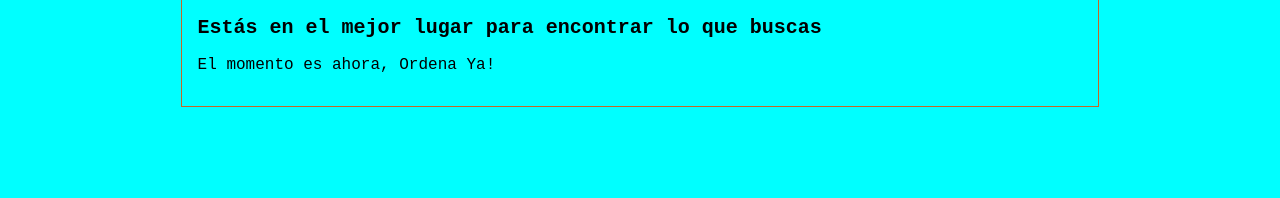
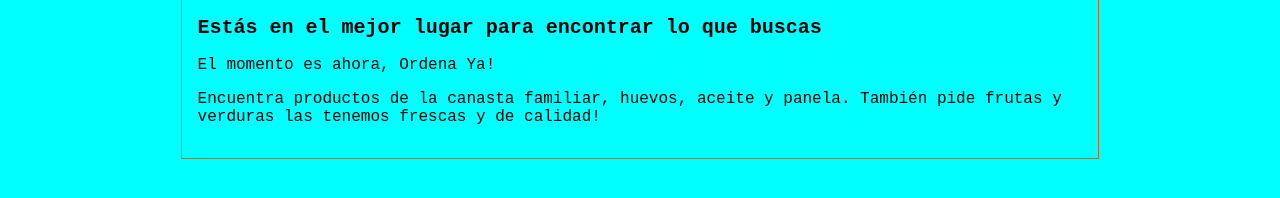
Before and after one commit to ecommercepitalito/App_Domicilios, a plain HTML site: page home.html in a window 1280 px wide. Shown: the part 250-448 px from the top of the page. Drawn offline with Linux system fonts and the light colour scheme.

Commit message:
in this commit add to new paragraf

```diff
--- a/home.html
+++ b/home.html
@@ -25,6 +25,7 @@
             <div id="post">
                 <h1>Estás en el mejor lugar para encontrar lo que buscas</h1>
                 <p>El momento es ahora, Ordena Ya!</p>
+                <p>Encuentra productos de la canasta familiar, huevos, aceite y panela. También pide frutas y verduras las tenemos frescas y de calidad!</p>
             </div>
         </div>
     </section>
```
